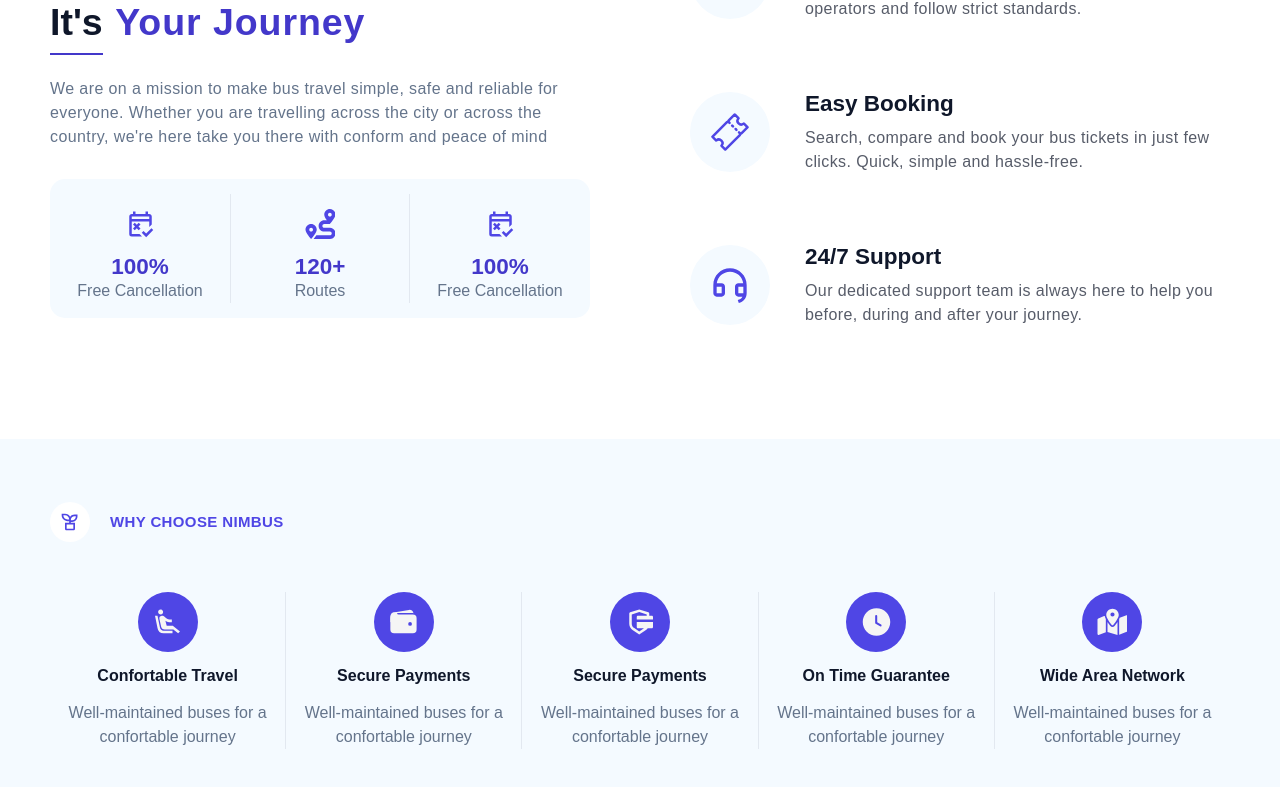
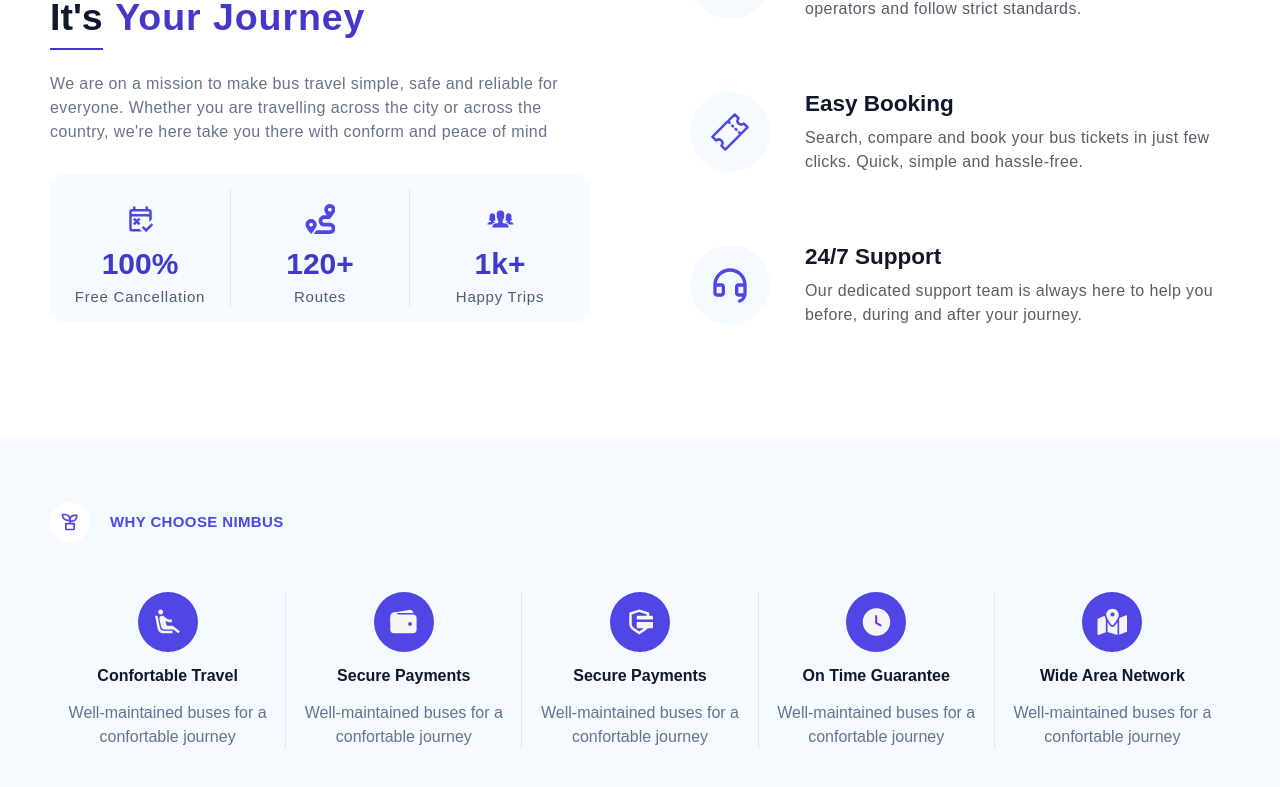
Before and after one commit to sudeshJha/bus-ticket-booking-system, a React (Vite) app: page /home in a window 1280 px wide. Shown: the part 1387-2174 px from the top of the page. Built offline with nearby package versions, Linux system fonts and the light colour scheme.

Commit message:
about section complete

```diff
--- a/src/components/ui/about/AboutItem1.jsx
+++ b/src/components/ui/about/AboutItem1.jsx
@@ -1,14 +1,41 @@
 import React from "react";
 import Icon from "../../util/Icon";
+import { MdOutlineFreeCancellation } from "react-icons/md";
+import { IoIosPeople } from "react-icons/io";
+import { FaRoute } from "react-icons/fa";
 
-const AboutItem1 = ({ icon, heading, content, middleChild = false }) => {
+const items = [
+  {
+    icon: <MdOutlineFreeCancellation />,
+    heading: "100%",
+    content: "Free Cancellation",
+  },
+  {
+    icon: <FaRoute />,
+    heading: "120+",
+    content: "Routes",
+  },
+  {
+    icon: <IoIosPeople />,
+    heading: "1k+",
+    content: "Happy Trips",
+  },
+];
+
+const AboutItem1 = ({ item, middleChild = false }) => {
   return (
     <div
       className={`${middleChild && "border-x border-border "} flex flex-col items-center justify-center`}
     >
-      <Icon icon={icon} size="medium" color="primary" />
-      <h3 className="text-primary-hover text-4xl font-bold">{heading}</h3>
-      <p className="text-center text-text-secondary">{content}</p>
+      <Icon icon={items[item - 1].icon} size="medium" color="primary" />
+
+      <h3 className="text-primary-hover text-5xl font-bold">
+        {items[item - 1].heading}
+      </h3>
+
+      <p className="text-center text-text-primary/70 tracking-wider text-2xl mt-3 font-medium">
+        {items[item - 1].content}
+      </p>
     </div>
   );
 };
--- a/src/components/ui/about/AboutSection1.jsx
+++ b/src/components/ui/about/AboutSection1.jsx
@@ -22,22 +22,9 @@ const AboutSection1 = () => {
       </p>
 
       <div className="mt-12 grid grid-cols-3 items-center justify-evenly bg-surface-dark rounded-3xl py-6">
-        <AboutItem1
-          icon={<MdOutlineFreeCancellation />}
-          heading="100%"
-          content="Free Cancellation"
-        />
-        <AboutItem1
-          icon={<FaRoute />}
-          heading="120+"
-          content="Routes"
-          middleChild={true}
-        />
-        <AboutItem1
-          icon={<MdOutlineFreeCancellation />}
-          heading="100%"
-          content="Free Cancellation"
-        />
+        <AboutItem1 item={1} />
+        <AboutItem1 item={2} middleChild={true} />
+        <AboutItem1 item={3} />
       </div>
     </div>
   );
```
